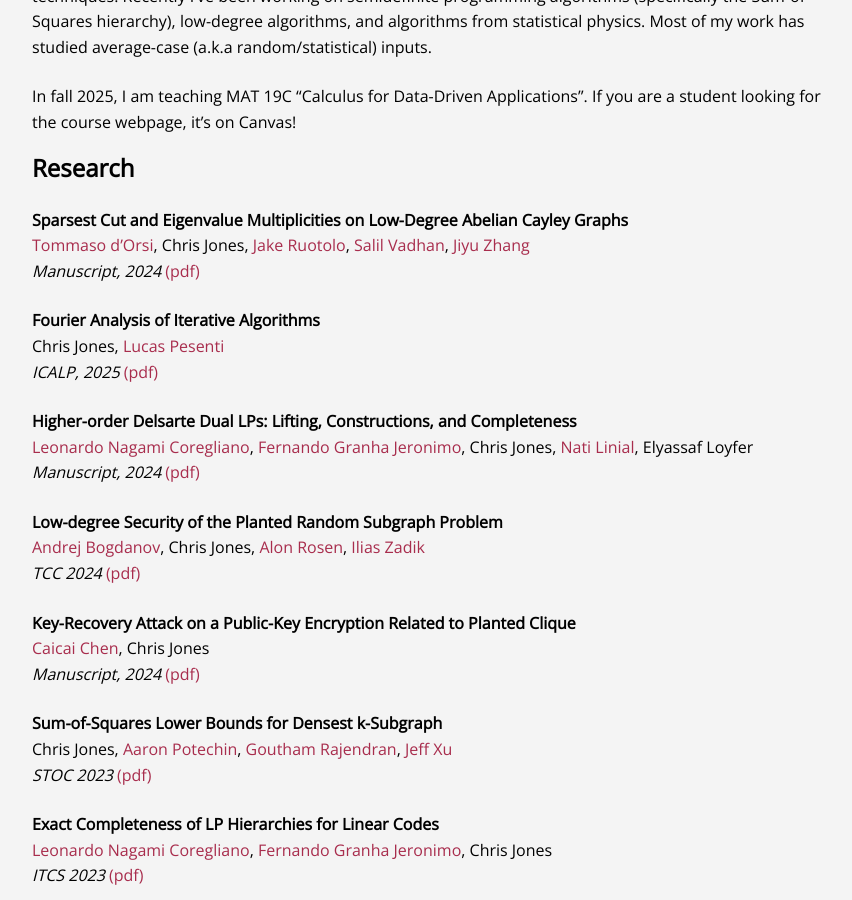
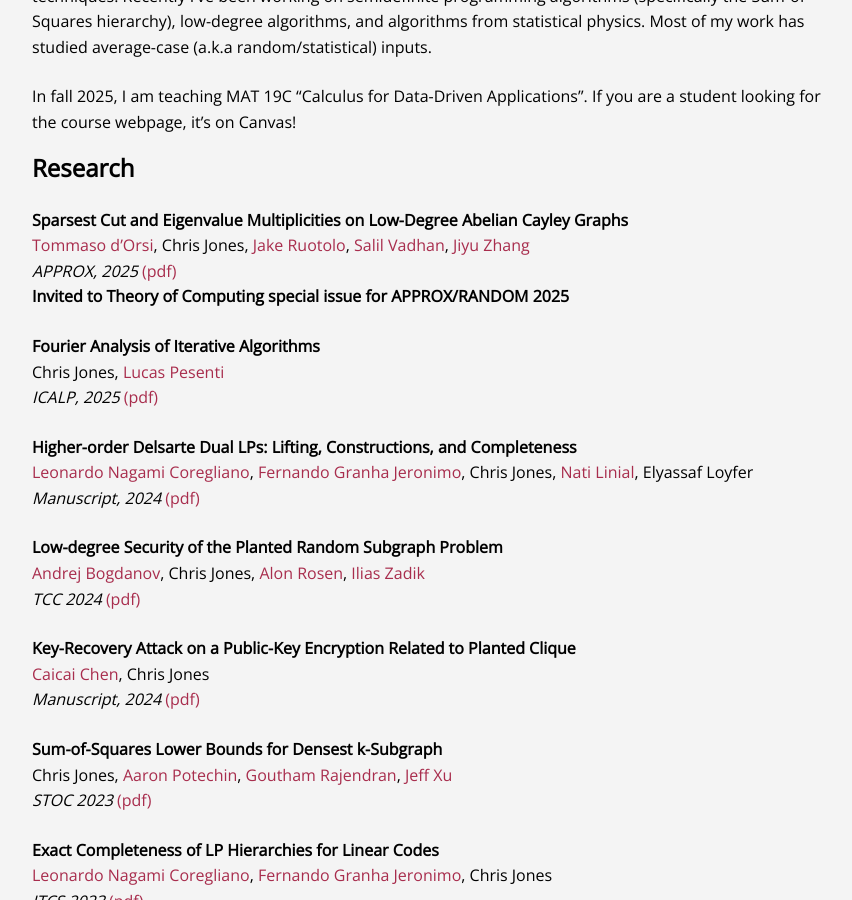
Before and after one commit to christophsjones/personal-website, a Jekyll site: the page built from index.md, in a window 1280 px wide and 900 px high, scrolled down 457 px. Shown: the whole window, without its empty margins (208-1060 px from the left). Built offline with Jekyll 4.4.1, drawn with Linux system fonts in a browser that asks for light colours.

Commit message:
Bib update

```diff
--- a/index.md
+++ b/index.md
@@ -36,7 +36,8 @@ In fall 2025, I am teaching MAT 19C "Calculus for Data-Driven Applications". If
 
 **Sparsest Cut and Eigenvalue Multiplicities on Low-Degree Abelian Cayley Graphs**
 [Tommaso d'Orsi], Chris Jones, [Jake Ruotolo], [Salil Vadhan], [Jiyu Zhang]
-*Manuscript, 2024* [(pdf)](/assets/papers/sparsest-cut-low-degree-abelian.pdf)
+*APPROX, 2025* [(pdf)](/assets/papers/sparsest-cut-low-degree-abelian.pdf)
+**Invited to Theory of Computing special issue for APPROX/RANDOM 2025**
 
 **Fourier Analysis of Iterative Algorithms**
 Chris Jones, [Lucas Pesenti]
```
